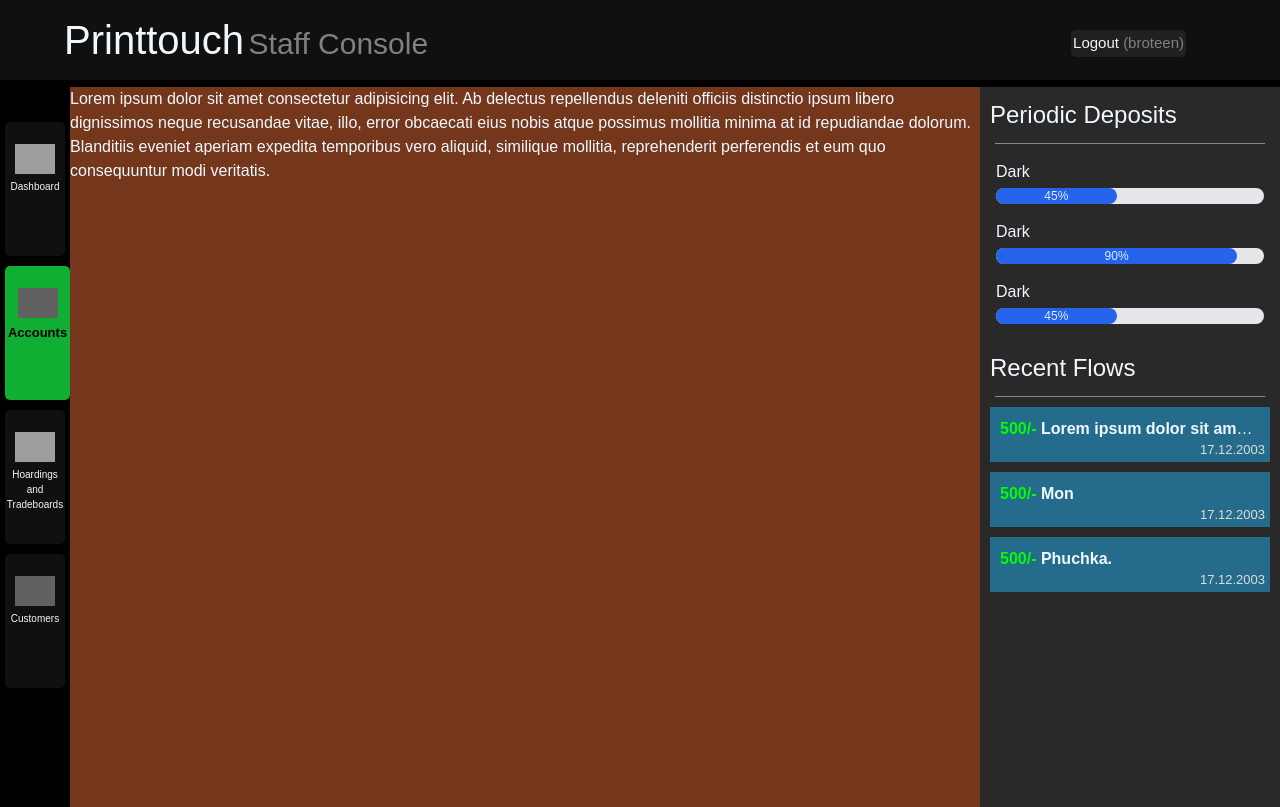
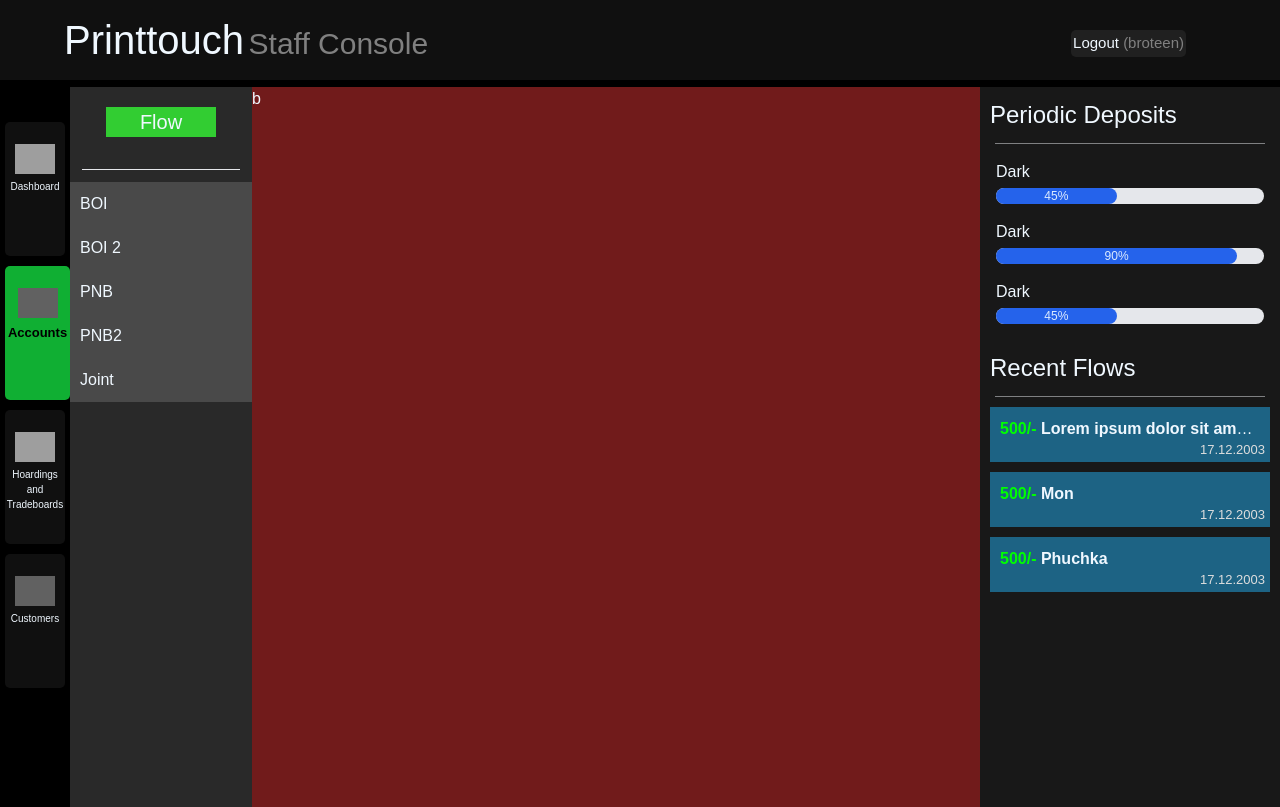
Before and after one commit to B6Infinity/printtouch, a Django app: page /accounts in a window 1280 px wide. Run offline with Django 4.2, Linux system fonts and the light colour scheme; a user stored in the database is signed in; some libraries are stand-ins or nearby versions; grey boxes are pictures that could not be loaded.

Commit message:
modal works

```diff
--- a/templates/accounts.html
+++ b/templates/accounts.html
@@ -4,9 +4,35 @@
 
 <section id="parentholder">
 
+
     <section id="accounts">
-        Lorem ipsum dolor sit amet consectetur adipisicing elit. Ab delectus repellendus deleniti officiis distinctio ipsum libero dignissimos neque recusandae vitae, illo, error obcaecati eius nobis atque possimus mollitia minima at id repudiandae dolorum. Blanditiis eveniet aperiam expedita temporibus vero aliquid, similique mollitia, reprehenderit perferendis et eum quo consequuntur modi veritatis.
+        <div id="account_tabs">
+
+
+            <dialog id="flow_modal">
+                <section class="text-gray-400 bg-gray-900 body-font" style="width: 100%;">
+                    <div class="container px-5 py-5 mx-auto">
+                      <div class="lg:w-2/3 flex flex-col sm:flex-row sm:items-center items-start mx-auto">
+                        <h1 class="flex-grow sm:pr-16 text-2xl font-medium title-font text-white">Add Flow</h1>
+                        <button class="flex-shrink-0 text-white bg-indigo-500 border-0 py-2 px-8 focus:outline-none hover:bg-indigo-600 rounded text-lg mt-10 sm:mt-0">Withdraw</button>ing
+                      </div>
+                    </div>
+                  </section>
+            </dialog>
+            <div style="text-align: center;"><button id="flow_button" onclick="flow_modal.showModal();">Flow</button></div>
+
+            <hr class="m-3">
+
+            <div class="acc_tab">BOI</div>
+            <div class="acc_tab">BOI 2</div>
+            <div class="acc_tab">PNB</div>
+            <div class="acc_tab">PNB2</div>
+            <div class="acc_tab">Joint</div>
+        </div>
+        <div id="account_details">b</div>
     </section>
+
+
     <section id="notifbar">
 
         <section id="periodic_deposits">
@@ -53,7 +79,7 @@
             </div>
             <div class="flow">
                 <span class="amt">500/-</span>
-                <span class="purpose">Phuchka.</span>
+                <span class="purpose">Phuchka</span>
                 <span class="date">17.12.2003</span>
             </div>
         </section>
@@ -75,18 +101,74 @@
         flex-direction: row;
     }
 
+
+    /* ACCOUNTS */
     #parentholder #accounts{
-        background-color: rgba(255, 81, 0, 0.349);
+        /* background-color: rgba(255, 81, 0, 0.349); */
         flex-grow: 1;
+        display: flex;
+        flex-direction: row;
     }
+    #account_tabs{
+        /* background-color: rgba(0, 255, 255, 0.336); */
+        width: 20%; height: 100%;
+
+    }
+    #flow_button:active{
+        background-color: green;
+    }
+    #flow_button{
+        width: 60%;
+        font-size: 20px;
+        background-color: limegreen;
+        margin: 20px;
+        user-select: none;
+    }
+    #flow_modal::backdrop{
+        align-items: center;
+        text-align: center;
+        background-color: #00000052;
+        transition: 0.2s;
+    }
+    #flow_modal{
+        left: 0;
+        right: 0;
+        top: 0;
+        bottom: 0;
+        margin: auto;
+        position: absolute;
+        width: 50%;
+        /* height: 100px; */
+        background-color: green;
+    }
+
+    .acc_tab .alive{
+        background-color: rgb(46, 46, 46);
+    }
+    .acc_tab:hover{
+        background-color: rgb(46, 46, 46);
+    }
+    .acc_tab{
+        background-color: rgb(73, 73, 73);
+        padding: 10px;
+    }
+
+    #account_details{
+        background-color: rgba(255, 0, 0, 0.336);
+        flex-grow: 1; height: 100%;
+    }
+
+
+
+
+    /* NOTIFBAR */
     #parentholder #notifbar{
         /* background-color: rgba(0, 255, 255, 0.349); */
         height: 100%;
         width: 300px;
     }
-
-    /* NOTIFBAR */
     #notifbar{
+        background-color: rgb(24, 24, 24);
         display: flex;
         flex-direction: column;
         /* justify-content: space-evenly; */
```
Also changed, not shown: db.sqlite3.
